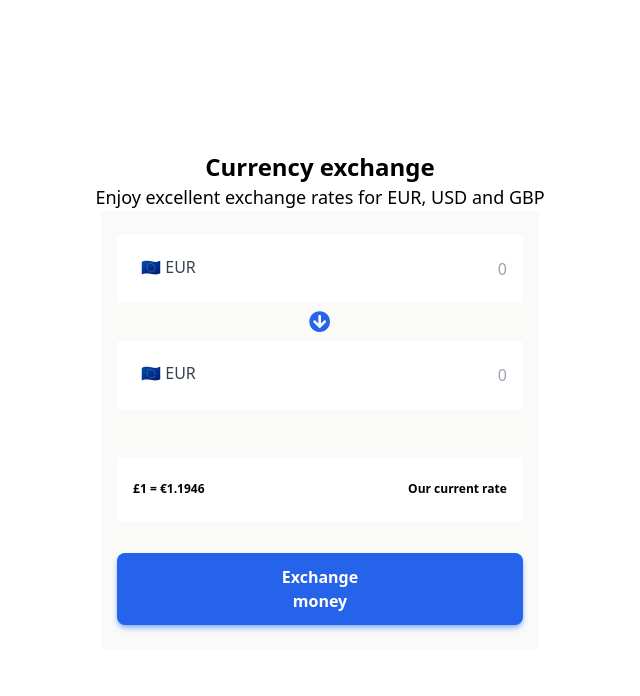
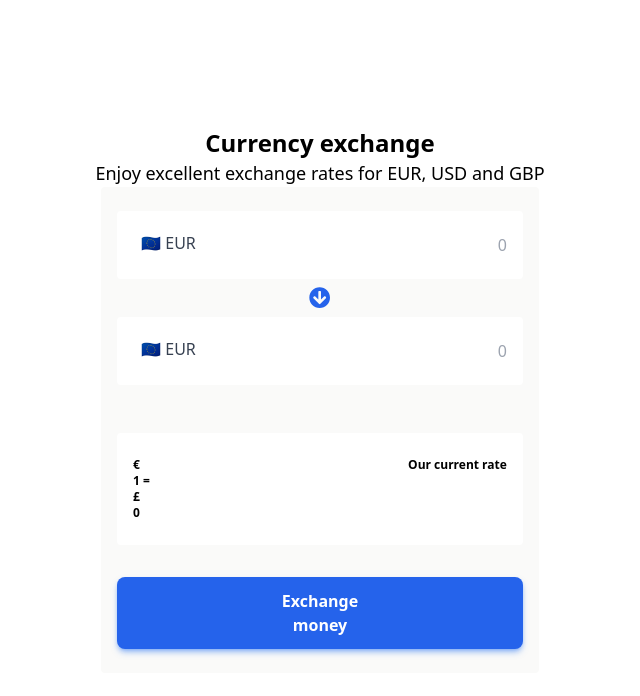
Before and after one commit to koladev32/currency-exchange-widget, a React (Create React App) app: page / in a window 1280 px wide. Shown: the top 696 px of the page, without its empty margins (320-960 px from the left). Built offline with nearby package versions, Linux system fonts and the light colour scheme; no server answers.

Commit message:
- feat: add rate to widget

```diff
--- a/src/App.tsx
+++ b/src/App.tsx
@@ -1,9 +1,24 @@
-import React from "react";
+import React, { useEffect, useState } from "react";
 import { FontAwesomeIcon } from "@fortawesome/react-fontawesome";
 import { faArrowCircleDown } from "@fortawesome/free-solid-svg-icons";
 import "./App.css";
+import { useGetRatesBetweenCurrenciesQuery } from "./services/rates";
+import Rate from "./components/Rate";
 
 function App() {
+  const [primaryCurrency, setPrimaryCurrency] = useState("EUR");
+  const [secondaryCurrency, setSecondaryCurrency] = useState("GBP");
+  const [rate, setRate] = useState(0);
+
+  const { data } = useGetRatesBetweenCurrenciesQuery(
+    { primaryCurrency, secondaryCurrency },
+  );
+  useEffect(() => {
+    if (data) {
+      setRate(data.rates[secondaryCurrency]);
+    }
+  }, [data, secondaryCurrency, primaryCurrency]);
+
   return (
     <div className="w-screen h-screen flex justify-center items-center">
       <div className="flex flex-col w-5/6 h-10/12 p-2 lg:h-11/12">
@@ -60,14 +75,11 @@ function App() {
             </div>
           </div>
           <div className="flex flex-row bg-white py-2 mt-10 rounded">
-            <div className="flex flex-row justify-between w-full p-4 font-semibold">
-              <p className="text-xs">
-                £1 = €1.1946
-              </p>
-              <p className="text-xs">
-                Our current rate
-              </p>
-            </div>
+            <Rate
+              primaryCurrency={primaryCurrency}
+              secondaryCurrency={secondaryCurrency}
+              rate={rate}
+            />
           </div>
           <div className="flex flex-row py-2 mt-6 rounded justify-center">
             <button type="submit" className="bg-blue-600 rounded-lg py-3 text-white px-16 font-semibold shadow-md shadow-blue-500/50 md:px-40 lg:px-36">
```
